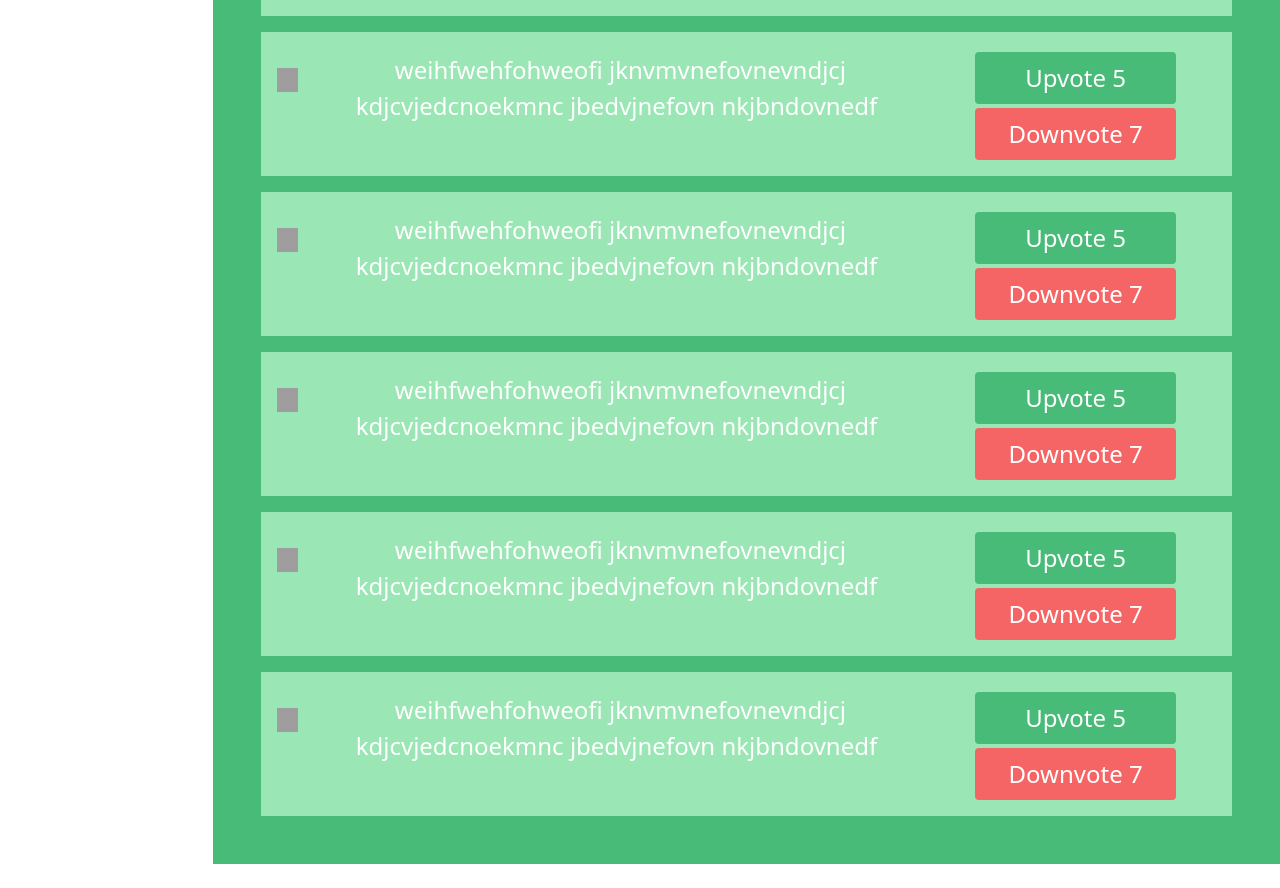
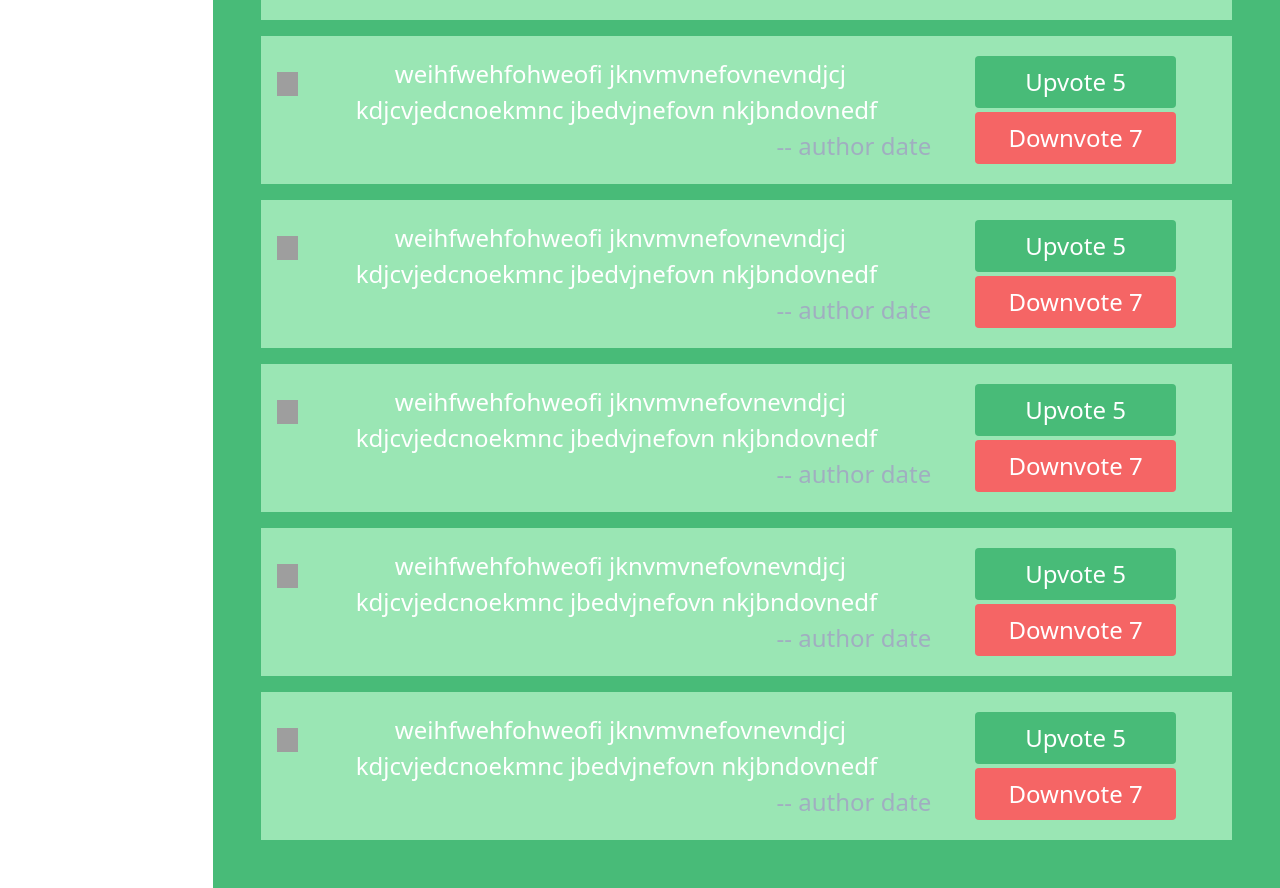
Before and after one commit to saurav0705/nTest_frontend, a Next.js app: page / in a window 1280 px wide. Shown: the part 440-1328 px from the top of the page. Before the commit the page ends 1304 px from the top, so only its background shows below. Built offline with nearby package versions, Linux system fonts and the light colour scheme; grey boxes are pictures that could not be loaded.

Commit message:
completed but resolve bugs

```diff
--- a/pages/header.js
+++ b/pages/header.js
@@ -4,7 +4,7 @@ const Header = () =>
 {
     return (
 
-    <header className="bg-gray-100 text-gray-800 px-1 md:px-4  ">
+    <header className="bg-gray-100 text-gray-800 px-1 md:px-4  sticky top-0 z-2">
     <div className="py-4 flex whitespace-no-wrap justify-around">
     <div className="">
     <button type="button" className="block  text-white-500  focus:text-gray focus:outline-none">
--- a/pages/querypage.js
+++ b/pages/querypage.js
@@ -5,8 +5,8 @@ const Query = () => {
 
     return(
         <Layout>
-            <div className="flex">
-                <div className="hidden md:block w-1/6 p-8  sticky top-0">
+            <div className="flex overflow-hidden">
+                <div className="hidden md:block w-1/6 p-8">
                     <div class="bg-blue-500 hover:bg-blue-700 w-full text-white font-bold py-2 px-4 rounded m-4">
                         Answer
                     </div>
@@ -38,6 +38,7 @@ const Query = () => {
                         <span className="ml-2">
                        weihfwehfohweofi jknvmvnefovnevndjcj kdjcvjedcnoekmnc jbedvjnefovn nkjbndovnedf
                        </span>
+                       <div className="text-right text-gray-500">-- author date</div>
                     </div>
                     <div className="px-4 mx-6">
                     <button class="bg-green-500 hover:bg-green-700 w-full text-white p-2 px-4 mt-1 rounded mr-4">Upvote 5</button>
@@ -56,7 +57,7 @@ const Query = () => {
                     <div className='p-1 w-auto text-4m md:text-2xl'>
                         <span className="ml-2">
                        weihfwehfohweofi jknvmvnefovnevndjcj kdjcvjedcnoekmnc jbedvjnefovn nkjbndovnedf
-                       </span>
+                       </span><div className="text-right text-gray-500">-- author date</div>
                     </div>
                     <div className="px-4 mx-6">
                     <button class="bg-green-500 hover:bg-green-700 w-full text-white p-2 px-4 mt-1 rounded mr-4">Upvote 5</button>
@@ -75,7 +76,7 @@ const Query = () => {
                     <div className='p-1 w-auto text-4m md:text-2xl'>
                         <span className="ml-2">
                        weihfwehfohweofi jknvmvnefovnevndjcj kdjcvjedcnoekmnc jbedvjnefovn nkjbndovnedf
-                       </span>
+                       </span><div className="text-right text-gray-500">-- author date</div>
                     </div>
                     <div className="px-4 mx-6">
                     <button class="bg-green-500 hover:bg-green-700 w-full text-white p-2 px-4 mt-1 rounded mr-4">Upvote 5</button>
@@ -94,7 +95,7 @@ const Query = () => {
                     <div className='p-1 w-auto text-4m md:text-2xl'>
                         <span className="ml-2">
                        weihfwehfohweofi jknvmvnefovnevndjcj kdjcvjedcnoekmnc jbedvjnefovn nkjbndovnedf
-                       </span>
+                       </span><div className="text-right text-gray-500">-- author date</div>
                     </div>
                     <div className="px-4 mx-6">
                     <button class="bg-green-500 hover:bg-green-700 w-full text-white p-2 px-4 mt-1 rounded mr-4">Upvote 5</button>
@@ -113,7 +114,7 @@ const Query = () => {
                     <div className='p-1 w-auto text-4m md:text-2xl'>
                         <span className="ml-2">
                        weihfwehfohweofi jknvmvnefovnevndjcj kdjcvjedcnoekmnc jbedvjnefovn nkjbndovnedf
-                       </span>
+                       </span><div className="text-right text-gray-500">-- author date</div>
                     </div>
                     <div className="px-4 mx-6">
                     <button class="bg-green-500 hover:bg-green-700 w-full text-white p-2 px-4 mt-1 rounded mr-4">Upvote 5</button>
@@ -132,7 +133,7 @@ const Query = () => {
                     <div className='p-1 w-auto text-4m md:text-2xl'>
                         <span className="ml-2">
                        weihfwehfohweofi jknvmvnefovnevndjcj kdjcvjedcnoekmnc jbedvjnefovn nkjbndovnedf
-                       </span>
+                       </span><div className="text-right text-gray-500">-- author date</div>
                     </div>
                     <div className="px-4 mx-6">
                     <button class="bg-green-500 hover:bg-green-700 w-full text-white p-2 px-4 mt-1 rounded mr-4">Upvote 5</button>
@@ -146,7 +147,22 @@ const Query = () => {
                 </div>
 
             </div>
+            {/* <div class="bg-black  max-w-sm rounded overflow-hidden shadow-lg">
+            <img class="w-full" src="/img/card-top.jpg" alt="Sunset in the mountains"/>
+            <div class="px-6 py-4">
+                <div class="font-bold text-xl mb-2">The Coldest Sunset</div>
+                <p class="text-gray-700 text-base">
+                Lorem ipsum dolor sit amet, consectetur adipisicing elit. Voluptatibus quia, nulla! Maiores et perferendis eaque, exercitationem praesentium nihil.
+                </p>
             </div>
+            <div class="px-6 py-4">
+                <span class="inline-block bg-gray-200 rounded-full px-3 py-1 text-sm font-semibold text-gray-700 mr-2">#photography</span>
+                <span class="inline-block bg-gray-200 rounded-full px-3 py-1 text-sm font-semibold text-gray-700 mr-2">#travel</span>
+                <span class="inline-block bg-gray-200 rounded-full px-3 py-1 text-sm font-semibold text-gray-700">#winter</span>
+            </div>
+            </div> */}
+            </div>
+
         </Layout>
 
     )
```
